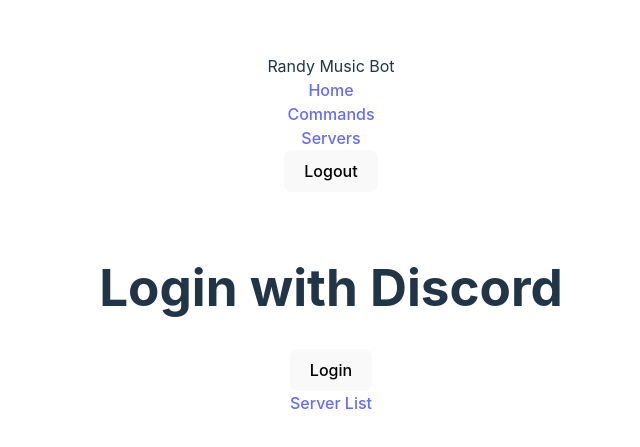
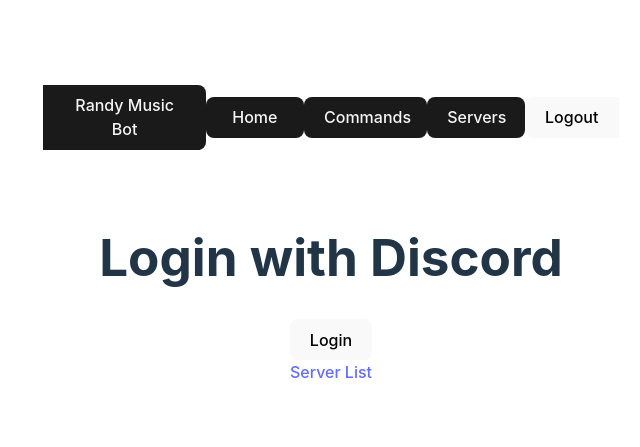
Before and after one commit to Moaratorium/randy-frontend, a Vue app: page / in a window 1280 px wide. Shown: the part 149-596 px from the top of the page, without its empty margins (309-949 px from the left). Built offline with nearby package versions, Linux system fonts and the light colour scheme.

Commit message:
some initial stylings for nav, removed dupe logout button (left logic for now)

```diff
--- a/src/App.vue
+++ b/src/App.vue
@@ -6,8 +6,8 @@
 </script>
 
 <template>
-  <div id="navbar">
-    <Navbar></Navbar>
+  <div id="navbar-wrapper">
+    <Navbar id="navbar"></Navbar>
   </div>
   <div id="viewPane">
     <RouterView :key="route.fullPath"></RouterView>
@@ -19,8 +19,14 @@
   border: 1px solid white;
 }
 
+#navbar-wrapper {
+  display: flex;
+  margin-bottom: 2%;
+  }
+
 #navbar {
+  width: 100%;
   display: flex;
-  justify-content: center;
+  justify-content: space-around;
 }
 </style>
--- a/src/components/navbar.vue
+++ b/src/components/navbar.vue
@@ -11,21 +11,45 @@
 
 </script>
 <template>
-<div id="nav-wrapper">
+<div id="nav-items">
     <div id="brand">Randy Music Bot</div>
-    <RouterLink to="/">Home</RouterLink>
-    <div class="padding"></div>
-    <RouterLink to="commands">Commands</RouterLink>
-    <div class="padding"></div>
-    <RouterLink to="servers">Servers</RouterLink>
-    <div class="padding"></div>
+    <RouterLink to="/" class="nav-link">Home</RouterLink>
+    <RouterLink to="commands" class="nav-link">Commands</RouterLink>
+    <RouterLink to="servers" class="nav-link">Servers</RouterLink>
     <button type="button" @click="logout">Logout</button>
 </div>
 </template>
 <style scoped>
-#nav-wrapper {
+#nav-items {
     width: 100%;
-    align-items: center;
-    justify-content: center;
 }
+
+.nav-link, #brand {
+    margin: auto;
+    border-radius: 8px;
+    border: 1px solid transparent;
+    padding: 0.6em 1.2em;
+    font-size: 1em;
+    font-weight: 500;
+    font-family: inherit;
+    background-color: #1a1a1a;
+    transition: border-color 0.25s;
+    min-width: 10%;
+    color: whitesmoke;
+    padding-block: 7.5px;
+}:hover {
+    border-color: #646cff;
+}
+
+button {
+    margin: auto;
+    margin-right: 0;
+    border-radius: 8px 0 0 8px
+}
+
+#brand {
+    margin-left: 0;
+    border-radius: 0 8px 8px 0;
+}
+
 </style>
--- a/src/views/landing.vue
+++ b/src/views/landing.vue
@@ -82,7 +82,6 @@
       </button>
       <div id="displayUsername">{{ username }}</div>
       <RouterLink to="/servers">Server List</RouterLink>
-      <button v-if="isLoggedIn" type="button" @click="logout">Logout</button>
     </div>
   </div>
 </template>
```
